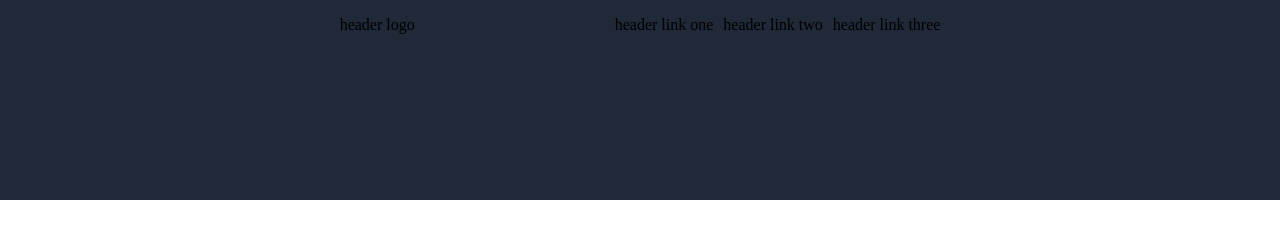
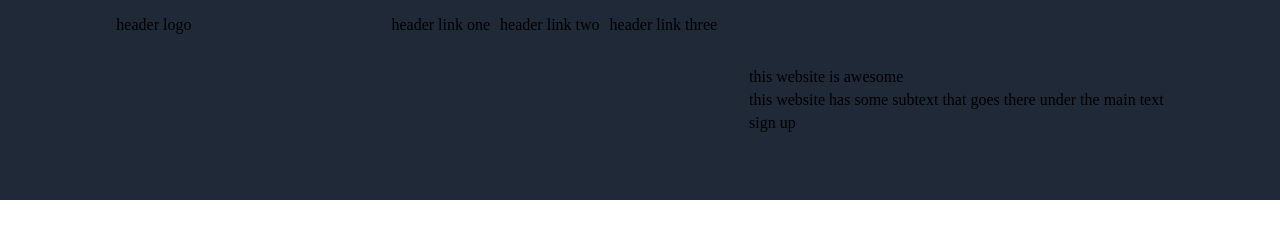
Before and after one commit to Novel272/LLanding-page, a plain HTML site: page index.html in a window 1280 px wide. Drawn offline with Linux system fonts and the light colour scheme.

Commit message:
first try in the second version

```diff
--- a/index.html
+++ b/index.html
@@ -19,6 +19,12 @@
                 <li>header link three</li>
             </ul>
         </div>
-        <div class="ftwo"></div>
+        <div class="ftwo">
+            <div class="ftwoR">
+                <div class="bold">this website is awesome</div>
+                <div class="normal">this website has some subtext that goes there under the main text</div>
+                <div class="button">sign up</div>
+            </div>
+        </div>
     </div>
   </body>
--- a/style.css
+++ b/style.css
@@ -36,3 +36,17 @@ ul{
     padding: 0;
     gap: 17px;
 }
+.ftwo{
+    display: flex;
+    justify-content: center;
+    flex-direction: column;
+    padding: 16px;
+    gap: 200px;
+}
+.ftwoR{
+    display: flex;
+    flex-wrap: wrap;
+    flex-direction: column;
+    justify-content: space-between;
+    gap: 5px;
+}
```
